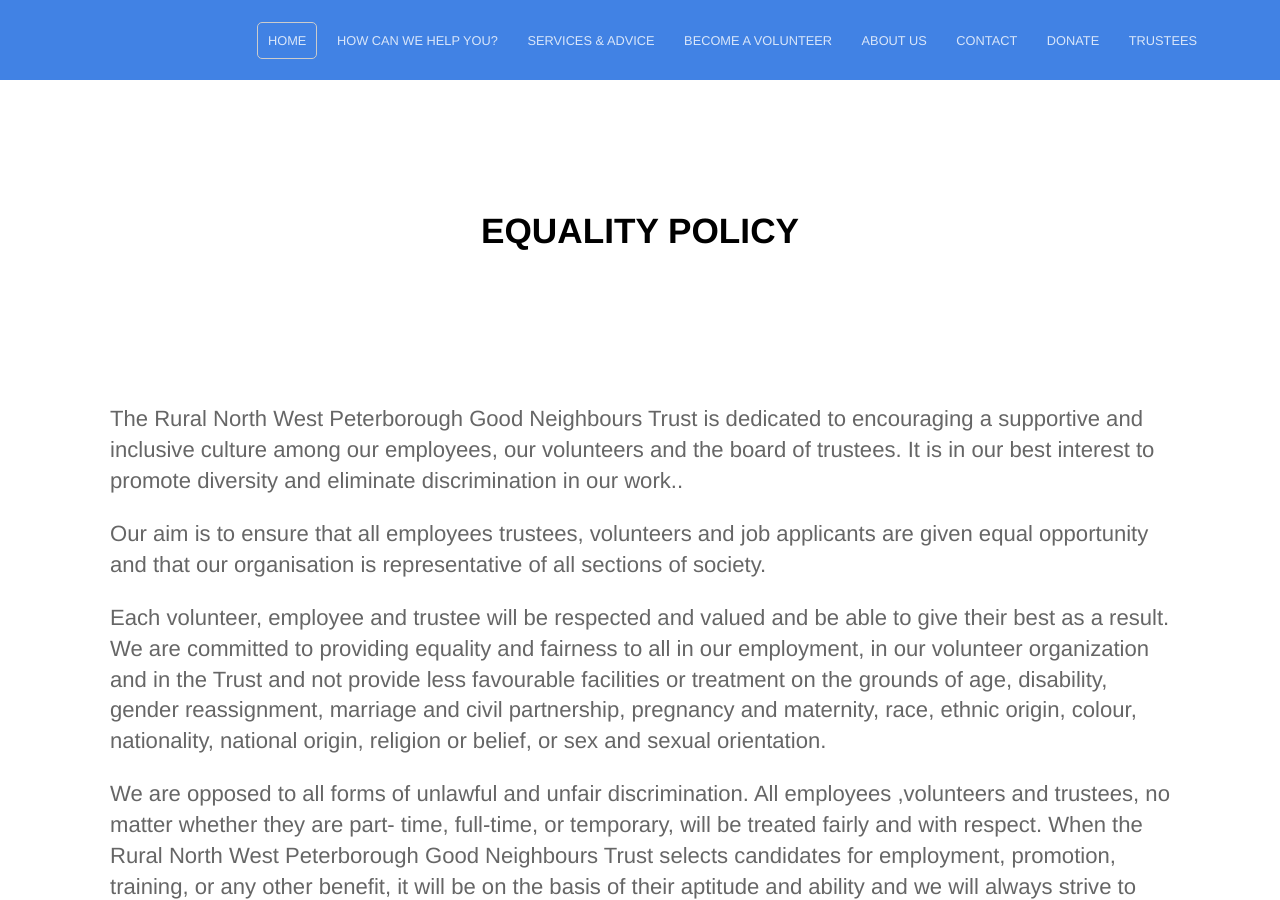
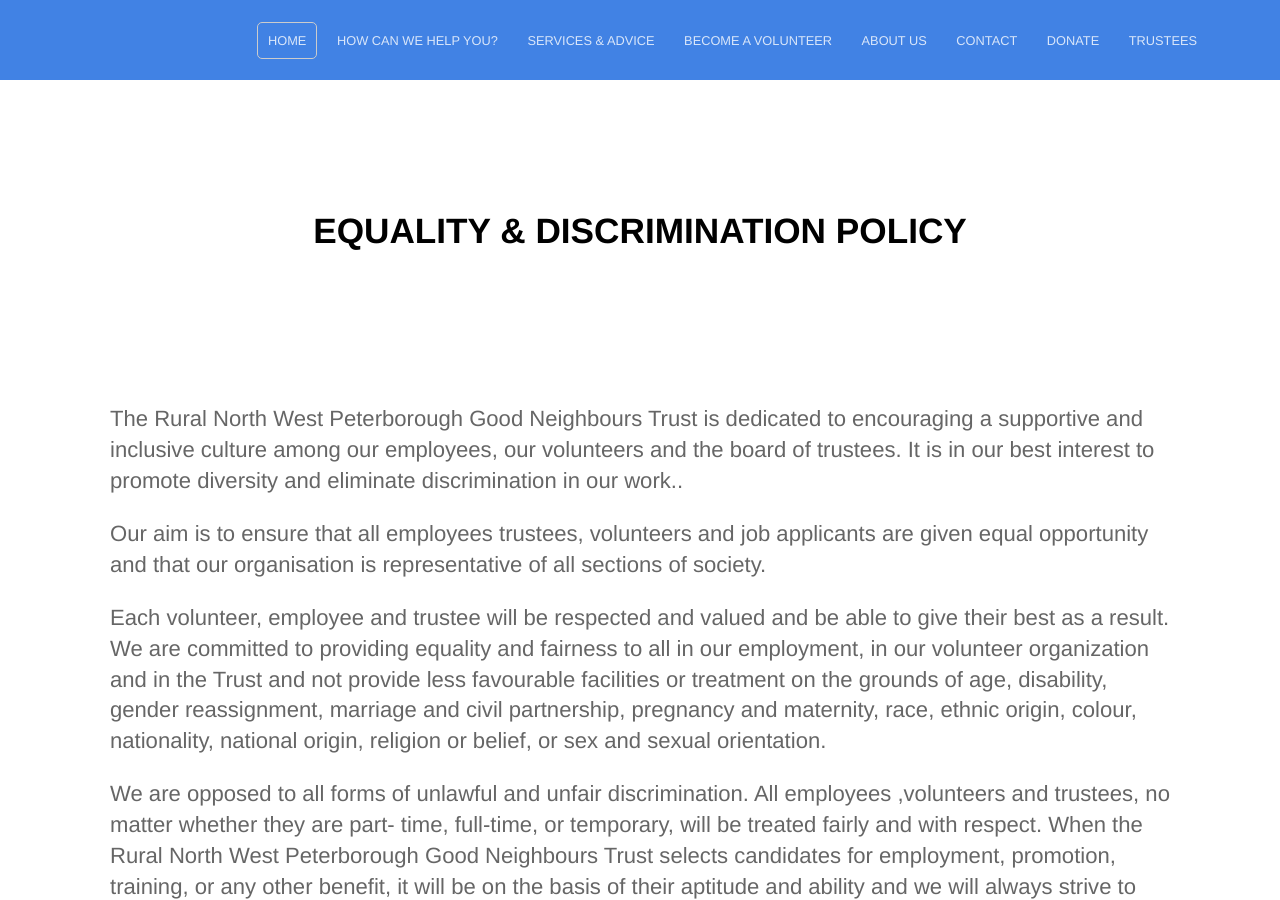
Before and after one commit to chriswilde1946/goodneighboursrp.org.uk, a Jekyll site: the page built from equality.html, in a window 1280 px wide and 900 px high. Built offline with Jekyll 4.4.1, drawn with Linux system fonts in a browser that asks for light colours.

Commit message:
Update equality.html

```diff
--- a/equality.html
+++ b/equality.html
@@ -1,5 +1,5 @@
 ---
-title: <h2><strong>EQUALITY POLICY</strong></h2>
+title: <h2><strong>EQUALITY & DISCRIMINATION POLICY</strong></h2>
 ---
 <div class="content">
 	<section>
```
